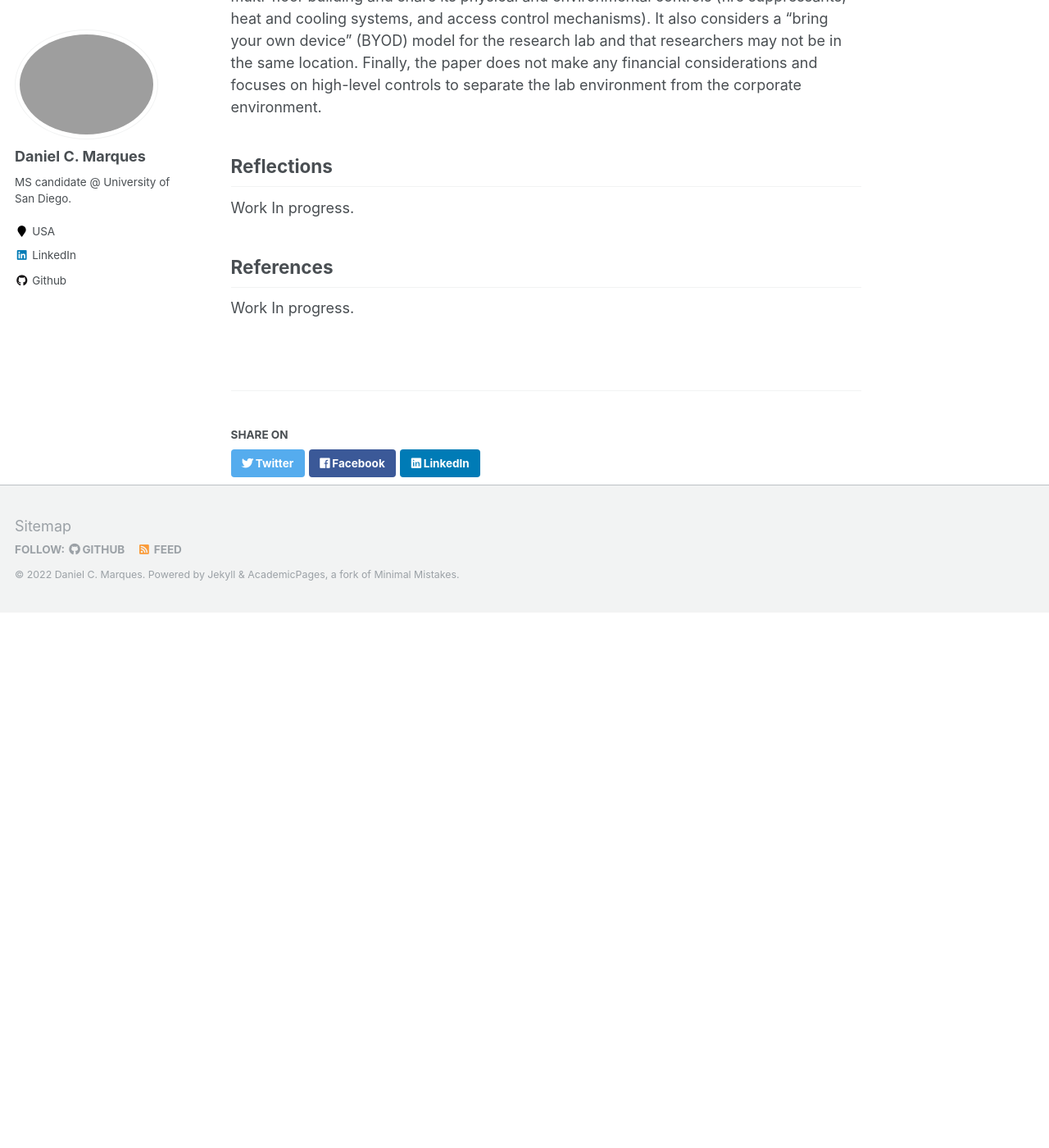
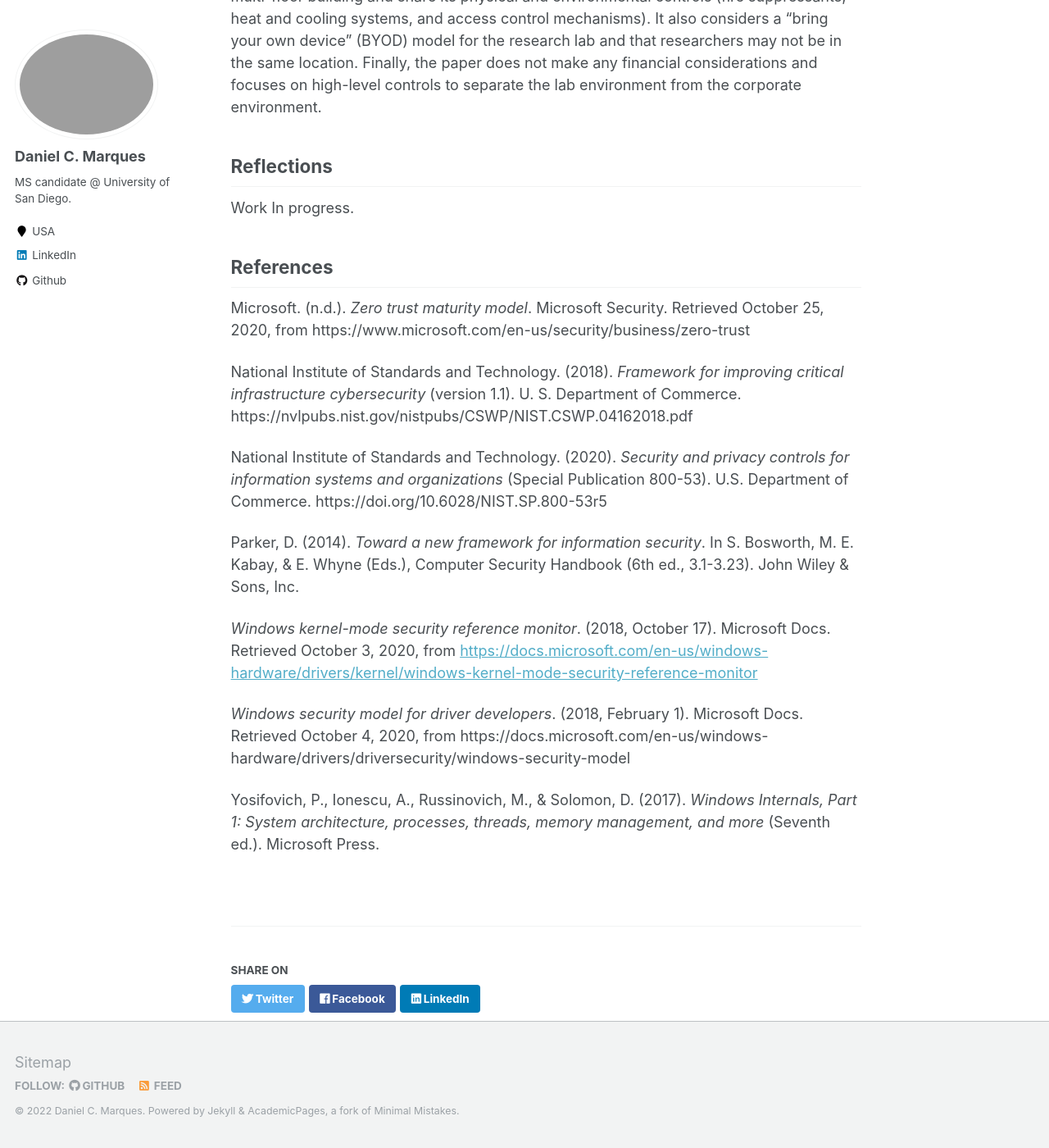
Before and after one commit to danielcmarques/danielcmarques.github.io, a Jekyll site: the page built from _portfolio/csol500.md, in a window 1280 px wide and 1400 px high, scrolled down 893 px. Shown: the whole window at 82% size. Built offline with Jekyll 4.4.1, drawn with Linux system fonts in a browser that asks for light colours; before the commit the page ends 1640 px from its top, so only the background shows below that.

Commit message:
Update except and References

```diff
--- a/_portfolio/csol500.md
+++ b/_portfolio/csol500.md
@@ -1,6 +1,6 @@
 ---
 title: "CSOL 500 - Foundations Of Cyber Security"
-excerpt: "Coming soon"
+excerpt: "This course explored essential cyber security concepts, including policies, enforcement mechanisms, security assurance, and a taxonomy of modern cyber and software engineering terms. Its primary goal was to establish a foundational understanding of how leaders can enhance, support, and promote cyber security in organizations."
 collection: portfolio
 ---
 
@@ -20,4 +20,16 @@ The final project scenario presents a large Information Technology company wishi
 Work In progress.
 
 ## References
-Work In progress.
+Microsoft. (n.d.). _Zero trust maturity model_. Microsoft Security. Retrieved October 25, 2020, from https://www.microsoft.com/en-us/security/business/zero-trust
+
+National Institute of Standards and Technology. (2018). _Framework for improving critical infrastructure cybersecurity_ (version 1.1). U. S. Department of Commerce. https://nvlpubs.nist.gov/nistpubs/CSWP/NIST.CSWP.04162018.pdf
+
+National Institute of Standards and Technology. (2020). _Security and privacy controls for information systems and organizations_ (Special Publication 800-53). U.S. Department of Commerce. https://doi.org/10.6028/NIST.SP.800-53r5
+
+Parker, D. (2014). _Toward a new framework for information security_. In S. Bosworth, M. E. Kabay, & E. Whyne (Eds.), Computer Security Handbook (6th ed., 3.1-3.23). John Wiley & Sons, Inc.
+
+_Windows kernel-mode security reference monitor_. (2018, October 17). Microsoft Docs. Retrieved October 3, 2020, from [https://docs.microsoft.com/en-us/windows-hardware/drivers/kernel/windows-kernel-mode-security-reference-monitor](https://docs.microsoft.com/en-us/windows-hardware/drivers/kernel/windows-kernel-mode-security-reference-monitor)
+
+_Windows security model for driver developers_. (2018, February 1). Microsoft Docs. Retrieved October 4, 2020, from https://docs.microsoft.com/en-us/windows-hardware/drivers/driversecurity/windows-security-model
+
+Yosifovich, P., Ionescu, A., Russinovich, M., & Solomon, D. (2017). _Windows Internals, Part 1: System architecture, processes, threads, memory management, and more_ (Seventh ed.). Microsoft Press.
```
